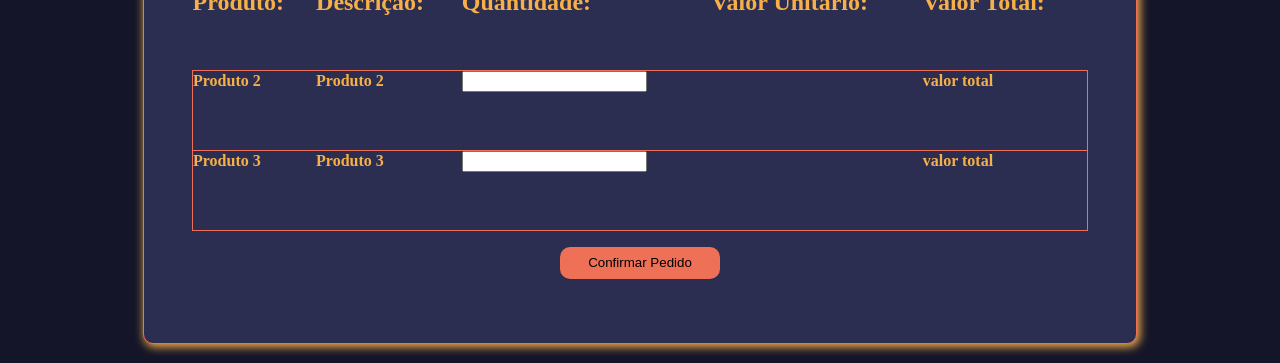
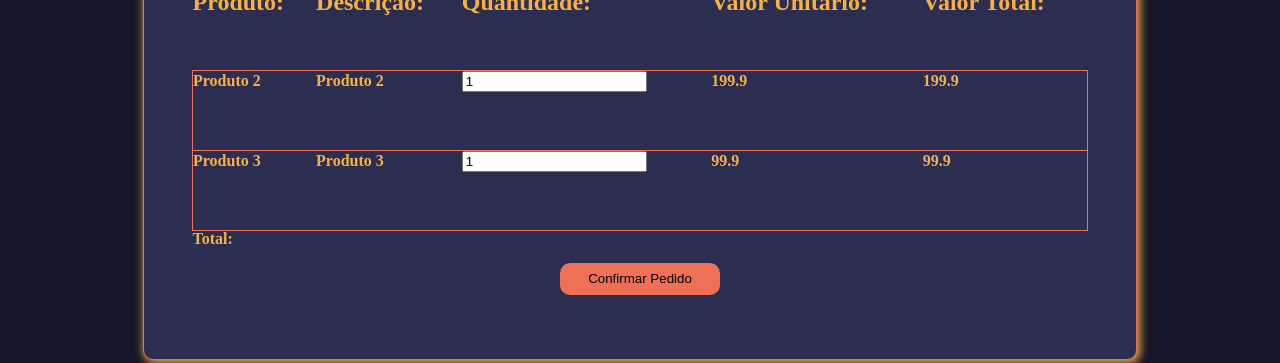
Before and after one commit to pedromlsr/trabalhoReactJSGrupo6, a React (Create React App) app in the folder trabalho-react-grupo-6/: page /pedido in a window 1280 px wide. Shown: the part 315-678 px from the top of the page. Built offline with nearby package versions, Linux system fonts and the light colour scheme.

Commit message:
Trabalhando no itemPedido

```diff
--- a/trabalho-react-grupo-6/src/Components/SalvarPedido/ItemPedido/itemPedido.js
+++ b/trabalho-react-grupo-6/src/Components/SalvarPedido/ItemPedido/itemPedido.js
@@ -1,10 +1,10 @@
-import React from "react";
-import { ModalItemPedido} from "./style";
+import React, { useState } from "react";
+import { ModalItemPedido } from "./style";
 
 export const ItemPedido = ({ produto }) => {
-
+  const [quantidade, setQuantidade] = useState(1)
   return (
-   <ModalItemPedido>
+    <ModalItemPedido>
       <td>
         {produto.produto.nomeProduto}
       </td>
@@ -12,13 +12,13 @@ export const ItemPedido = ({ produto }) => {
         {produto.produto.descricaoProduto}
       </td>
       <td>
-        <input type="number" required></input>
+        <input type="number" value={quantidade} onChange={(e) => setQuantidade(e.target.value)} min={0}></input>
       </td>
       <td>
-        {produto.produto.precoVenda}
+        {produto.precoVenda}
       </td>
       <td>
-        valor total
+        {quantidade * produto.precoVenda}
       </td>
     </ModalItemPedido>
 
--- a/trabalho-react-grupo-6/src/Components/SalvarPedido/Pedido/pedido.js
+++ b/trabalho-react-grupo-6/src/Components/SalvarPedido/Pedido/pedido.js
@@ -1,13 +1,22 @@
-import React, { useContext } from "react";
+import React, { useContext, useState } from "react";
 import { CartItensContext } from "../../../Context/data";
 import { InputButton } from "../../CadastroCliente/style";
 import { ItemPedido } from "../ItemPedido/itemPedido";
-import { AreaPedido, AreaProdutos, Tabela, Titulo } from "./style";
+import { AreaPedido, AreaProdutos, Tabela, Titulo, Total } from "./style";
+import { api } from "../../../Service/api";
 
 
 export const PostPedido = () => {
 
   const { cartItens } = useContext(CartItensContext)
+
+  const [idCliente, setIdCliente] = useState()
+  const [valorLiqTotal, setValorLiqTotal] = useState()
+  const [itemPedidoList, setItemPedidoList] = useState([])
+  const [produto, setProduto] = useState({})
+  const [idProduto, setIdProduto] = useState()
+  const [quantidade, setQuantidade] = useState()
+  const [precoVenda, setPrecoVenda] = useState()
 
   const pedido = {
     idCliente: 6,
@@ -30,11 +39,25 @@ export const PostPedido = () => {
           descricaoProduto: "Produto 3"
         },
         quantidade: 10,
-        precoVenda: 199.90,
+        precoVenda: 99.90,
         percentualDesconto: 0
       }
     ]
   }
+
+  const savePedido = async (pedido) => {
+    try {
+      await api.post('pedido', pedido)
+      alert('Pedido finalizado com sucesso!')
+    } catch (error) {
+      console.log(error)
+      alert(
+        error.response.data.message + ' ' +
+        error.response.data.details
+      )
+    }
+  }
+
   return (
     <AreaPedido>
       <Titulo>
@@ -50,11 +73,12 @@ export const PostPedido = () => {
             <Titulo> Valor Total:</Titulo>
           </tr>
           {pedido?.itemPedidoList.map((item) => (
-              <ItemPedido produto={item} />
+            <ItemPedido produto={item} />
           ))}
+          <Total>Total:</Total>
         </Tabela>
       </AreaProdutos>
-      <InputButton type="submit" value="Confirmar Pedido" />
+      <InputButton onClick={() => savePedido(pedido)} type="submit" value="Confirmar Pedido" />
     </AreaPedido>
   )
 }
--- a/trabalho-react-grupo-6/src/Components/SalvarPedido/Pedido/style.js
+++ b/trabalho-react-grupo-6/src/Components/SalvarPedido/Pedido/style.js
@@ -33,8 +33,11 @@ export const Tabela = styled.table`
 tr{
   height:5rem ;
 }
+  `
 
-  `
+export const Total = styled.div`
+
+`
 
 export const InputButton = styled.input`
   cursor: pointer;
```
